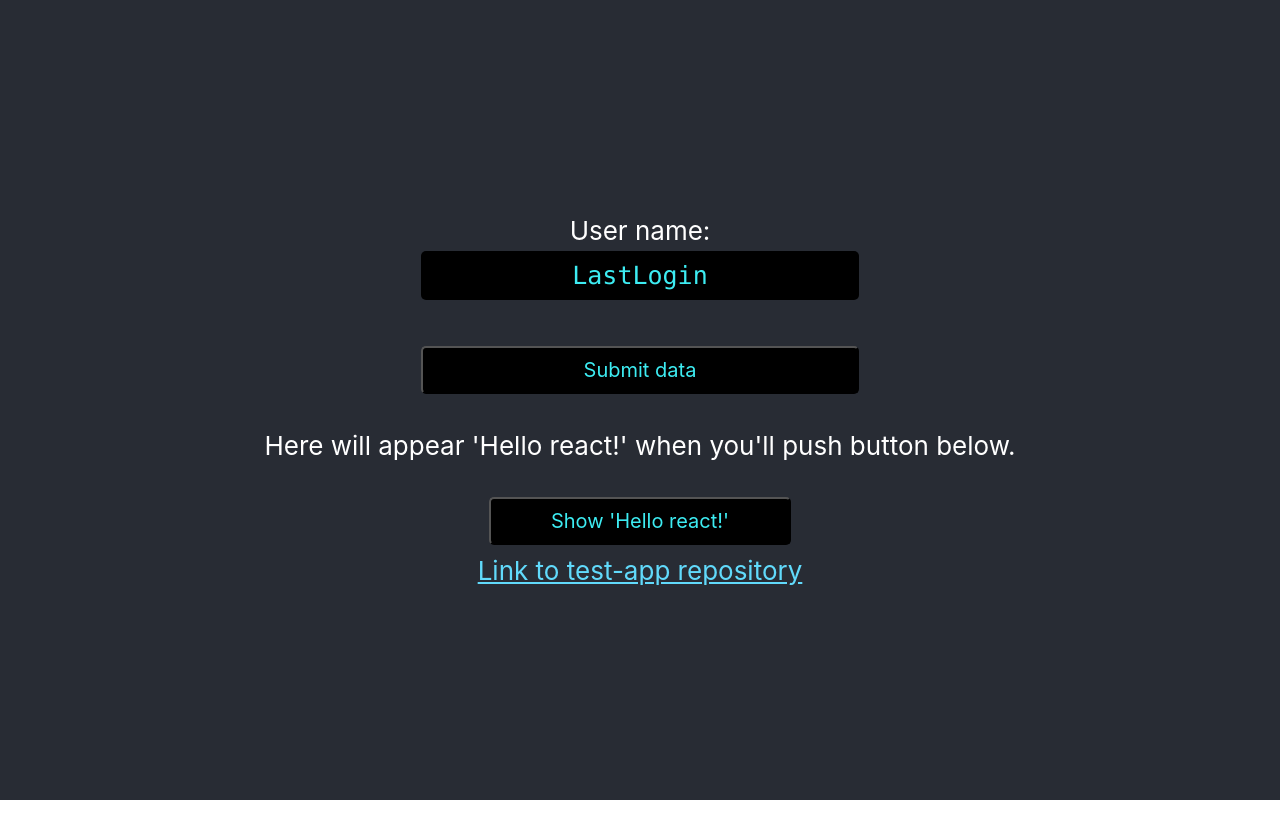
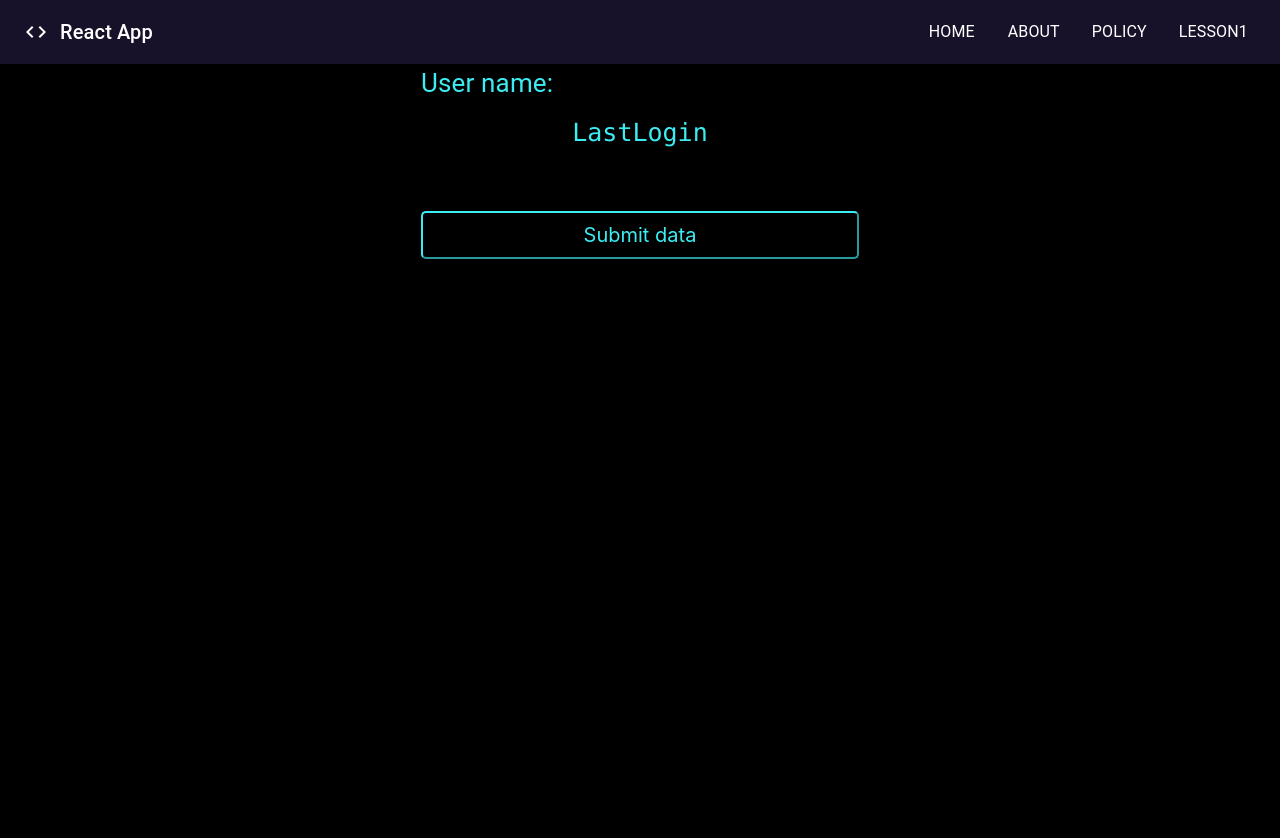
Before and after one commit to maz47zu/test-app, a React (Create React App) app: page / in a window 1280 px wide. Shown: the top 838 px of the page. Before the commit the page ends 800 px from the top, so only its background shows below. Built offline with nearby package versions, Linux system fonts and the light colour scheme.

Commit message:
feature(Sidebar)

```diff
--- a/src/App.css
+++ b/src/App.css
@@ -1,5 +1,8 @@
 .App {
-  text-align: center;
+  text-align: left;
+  background-color: #000000;
+  background-position: center;
+  background-size: cover;
 }
 
 .App-logo {
@@ -14,14 +17,17 @@
 }
 
 .App-header {
-  background-color: #282c34;
+  background-color: #000000;
+  /* background-image: url(https://cdn.wallpapersafari.com/89/77/xJcOPw.jpg); */
+  background-position: center;
+  background-size: cover;
   min-height: 100vh;
   display: flex;
   flex-direction: column;
   align-items: center;
-  justify-content: center;
+  justify-content: top;
   font-size: calc(10px + 2vmin);
-  color: white;
+  color: #3decf2;
 }
 
 .App-link {
--- a/src/App.tsx
+++ b/src/App.tsx
@@ -1,32 +1,31 @@
-import React, { useState } from 'react';
-import logo from './logo.svg';
+import React from 'react';
 import './App.css';
-import { BrowserRouter } from 'react-router-dom';
+import { Routes, Route, BrowserRouter } from 'react-router-dom';
 import { InputForm } from './InputForm';
+import Navigation from './navigation/Navigation';
+import FirstLesson from './routes/FirstLesson';
+import AboutMe from './routes/AboutMe';
+
+const routesPaths = {
+    about:'about',
+    home:'/',
+    page404:'*',
+    form:'form',
+    firstLesson:'firstLesson'
+}
 
 function App() {
-  const [letters, setLetters] = useState<string>("Here will appear 'Hello react!' when you'll push button below.")
-
   return (
-    <div className="App">
-
-      <header className="App-header">
-        {/* <InputForm defaultValue={'LastLogin'}/> */}
-        <InputForm defaultValue={'LastLogin'}/>
-        <p>{letters}</p>
-        <button className='button-click' onClick={() => setLetters('Hello react!')}>Show 'Hello react!'</button>
-        <a
-          className="App-link"
-          href="https://github.com/maz47zu/test-app"
-          target="_blank"
-          rel="noopener noreferrer"
-        >
-          Link to test-app repository
-        </a>
-
-      </header>
-
-    </div>
+    <BrowserRouter>
+          <Navigation/>
+          <Routes>
+              <Route path={`/${routesPaths.home}`} element={<InputForm defaultValue={'LastLogin'}/>}/>
+              <Route path={`/${routesPaths.page404}`} element={<div>404</div>}/>
+              <Route path={`/${routesPaths.about}`} element={<AboutMe/>}/>
+              <Route path={`/${routesPaths.form}`} element={<div>Form</div>}/>
+              <Route path={`/${routesPaths.firstLesson}`} element={<FirstLesson/>}/>
+          </Routes>
+    </BrowserRouter>
   );
 }
 
--- a/src/InputForm/InputForm.tsx
+++ b/src/InputForm/InputForm.tsx
@@ -1,4 +1,6 @@
 import { useCallback, useEffect, useState } from "react"
+import { createTheme, ThemeProvider } from '@mui/material/styles';
+import { Card, Button } from 'react-bootstrap'
 
 interface InputFormProps {
     defaultValue?: string;
@@ -35,7 +37,7 @@ export const InputForm = (props?: InputFormProps) => {
         if (formReadyToSubmit) {
             localStorage.setItem(storageFormKey, inputValue)
         }
-    }, [inputValue])
+    }, [inputValue, formReadyToSubmit])
 
     //if localStorage is empty then data is taken from props (DefaultLogin)
     //if localStorage isn't empty then last submitted login is loaded from localStorage
@@ -55,11 +57,13 @@ export const InputForm = (props?: InputFormProps) => {
         }
     },  [props])
 
-    return <div style={{display: 'flex', flexDirection:'column',flexWrap:'wrap'}}>
+    return <div className="App-header">
+        <div style={{display: 'flex', flexDirection:'column',flexWrap:'wrap'}}>
         {displayError && <div style={{color:'#3decf2', }}>{errorMessage}</div>}
         <div>User name:</div>
         <input className='input-field' onInput={handleInputChange} value={inputValue} type="text"/>
         <br/>
         <button className='button-click' onClick={handleSubmit} disabled={!formReadyToSubmit || displayError}>Submit data</button>
     </div>
+    </div>
 }
--- /dev/null
+++ b/src/components/DrawerComponent.tsx
@@ -0,0 +1,86 @@
+import React, { useState } from "react";
+import {
+  Drawer,
+  IconButton,
+  List,
+  ListItem,
+  ListItemText,
+  makeStyles,
+  Typography,
+  Button
+} from "@material-ui/core";
+import { Link } from "react-router-dom";
+import MenuOpenIcon from '@mui/icons-material/MenuOpen';
+import InboxIcon from '@mui/icons-material/Inbox';
+import { color, width } from "@mui/system";
+import { ListItemButton } from "@mui/material";
+import Divider from '@mui/material/Divider';
+import SendIcon from '@mui/icons-material/Send';
+import ListItemIcon from '@mui/material/ListItemIcon';
+
+const useStyles = makeStyles(()=>({
+    link:{
+        textDecoration:"none",
+        color: "blue",
+        fontSize: "20px",
+    },
+    icon:{
+        color: "white"
+    },
+    paper: {
+        background: 'white',
+        width: '60%'
+    }
+}));
+
+export default function DrawerComponent() {
+const classes = useStyles();
+const [openDrawer, setOpenDrawer] = useState<boolean>(false);
+
+  return (
+    <div>
+        <Drawer
+            variant={'temporary'}
+            open={openDrawer}
+            onClose={() => setOpenDrawer(false)}
+            anchor={"right"}
+            classes={{ paper: classes.paper }}
+        >
+
+            <List>
+                <ListItem onClick={() => setOpenDrawer(false)}>
+                    <ListItemButton className="button-sidebar">
+                        {/* <ListItemIcon>
+                            <SendIcon/>
+                        </ListItemIcon> */}
+                        <Link to='/' style={{ textDecoration: 'none' }}>
+                            <Typography>Home</Typography>
+                        </Link>
+                    </ListItemButton>
+                    <Divider />
+                    <ListItemButton>
+                        <Link to='/about' style={{ textDecoration: 'none' }}>
+                            <Typography>About</Typography>
+                        </Link>
+                    </ListItemButton>
+                    <Divider />
+                    <ListItemButton className='button-sidebar'>
+                        <Link to='/policy' style={{ textDecoration: 'none' }}>
+                            <Typography>Policy</Typography>
+                        </Link>
+                    </ListItemButton>
+                    <Divider />
+                    <ListItemButton>
+                        <Link to='/firstLesson' style={{ textDecoration: 'none' }}>
+                            <Typography>Lesson1</Typography>
+                        </Link>
+                    </ListItemButton>
+                </ListItem>
+            </List>
+        </Drawer>
+        <IconButton color="inherit" onClick={() => setOpenDrawer(!openDrawer)}>
+            <MenuOpenIcon />
+        </IconButton>
+    </div>
+  )
+}
--- a/src/index.css
+++ b/src/index.css
@@ -17,6 +17,7 @@ code {
     'Ubuntu', 'Cantarell', 'Fira Sans', 'Droid Sans', 'Helvetica Neue',
     sans-serif;
   background-color: black;
+  border-color: #3decf2;
   color: #3decf2;
   font-size: 20px;
   padding: 10px 60px;
@@ -25,14 +26,55 @@ code {
   cursor: pointer;
 }
 
+.button-click:hover {
+  background-color:#08061c;
+  border-color: #a6f1f5;
+  color: #a6f1f5;
+  transition: 0.7s;
+}
+
+.button-navbar {
+  font-family: -apple-system, BlinkMacSystemFont, 'Segoe UI', 'Roboto', 'Oxygen',
+    'Ubuntu', 'Cantarell', 'Fira Sans', 'Droid Sans', 'Helvetica Neue',
+    sans-serif;
+  color: #ffffff;
+  border-radius: 5px;
+  margin: 10px 0px;
+  cursor: pointer;
+}
+
+.button-navbar:hover {
+  background-color:#08061c;
+  border-color: #a6f1f5;
+  color: #a6f1f5;
+  transition: 0.7s;
+}
+.button-sidebar {
+  font-family: -apple-system, BlinkMacSystemFont, 'Segoe UI', 'Roboto', 'Oxygen',
+    'Ubuntu', 'Cantarell', 'Fira Sans', 'Droid Sans', 'Helvetica Neue',
+    sans-serif;
+  color: #3decf2;
+  border-color: #3decf2;
+  border-radius: 5px;
+  margin: 10px 0px;
+  cursor: pointer;
+}
+
+.button-sidebar:hover {
+  background-color:#08061c;
+  border-color: #a6f1f5;
+  color: #a6f1f5;
+  transition: 0.7s;
+}
 .input-field {
   text-align: center;
   font-family: 'Lucida Console';
   background-color: black;
+  border-color: #3decf2;
   border-radius: 5px;
   margin: 5px 0px;
   color: #3decf2;
   padding: 10px 60px;
   font-size: 25px;
-  border: 1px;
+  border: 2px;
 }
--- /dev/null
+++ b/src/navigation/Navigation.tsx
@@ -0,0 +1,45 @@
+//mport React, { useState } from 'react'
+import { AppBar, Toolbar, IconButton, Typography, Stack, Button, CssBaseline, useTheme, useMediaQuery, makeStyles } from '@mui/material';
+import CodeTwoToneIcon from '@mui/icons-material/CodeTwoTone';
+//import { ThemeProvider } from '@emotion/react';
+import { Link } from 'react-router-dom';
+import DrawerComponent from '../components/DrawerComponent';
+
+
+
+export default function Navigation() {
+  const theme = useTheme();
+  const isMobile = useMediaQuery(theme.breakpoints.down("md"));
+
+  return (
+      <AppBar position="static" style={{backgroundColor: '#171229'}}>
+        <CssBaseline />
+        <Toolbar>
+            <IconButton size='large' edge='start' color='inherit' aria-label='logo'>
+                <CodeTwoToneIcon/>
+            </IconButton>
+            <Typography variant='h6' component='div' sx={{ flexGrow: 1}}>
+                  React App
+            </Typography>
+            {isMobile ? (
+              <DrawerComponent/>
+            ) : (
+              <Stack direction='row' spacing={2}>
+              <Link to='/' style={{ textDecoration: 'none' }}>
+                <Button className='button-navbar'><Typography color="common.white">Home</Typography></Button>
+              </Link>
+              <Link to='/about' style={{ textDecoration: 'none' }}>
+                <Button className='button-navbar'><Typography color="common.white">About</Typography></Button>
+              </Link>
+              <Link to='/policy' style={{ textDecoration: 'none' }}>
+                <Button className='button-navbar'><Typography color="common.white">Policy</Typography></Button>
+              </Link>
+              <Link to='/firstLesson' style={{ textDecoration: 'none' }}>
+                <Button className='button-navbar'><Typography color="common.white">Lesson1</Typography></Button>
+              </Link>
+            </Stack>
+            )}
+        </Toolbar>
+      </AppBar>
+  )
+}
--- /dev/null
+++ b/src/routes/AboutMe.tsx
@@ -0,0 +1,11 @@
+import React from 'react'
+
+function AboutMe() {
+  return (
+    <div className='App-header'>
+      about
+    </div>
+  )
+}
+
+export default AboutMe
--- /dev/null
+++ b/src/routes/FirstLesson.tsx
@@ -0,0 +1,25 @@
+import { useState} from 'react'
+
+export default function FirstLesson() {
+const [letters, setLetters] = useState<string>("Here will appear 'Hello react!' when you'll push button below.")
+  return (
+    <div>
+      <div className="App">
+
+             <div className="App-header">
+
+               <p>{letters}</p>
+               <button className='button-click' onClick={() => setLetters('Hello react!')}>Show 'Hello react!'</button>
+               <a
+                 className="App-link"
+                 href="https://github.com/maz47zu/test-app"
+                 target="_blank"
+                 rel="noopener noreferrer"
+               >
+                 Link to test-app repository
+               </a>
+             </div>
+           </div>
+    </div>
+  )
+}
```
Also changed, not shown: package.json (+9 -0 lines), src/InputForm/custom.css (added, +17 -0 lines), 1 other file (tests, documents, lock files or other folders).
